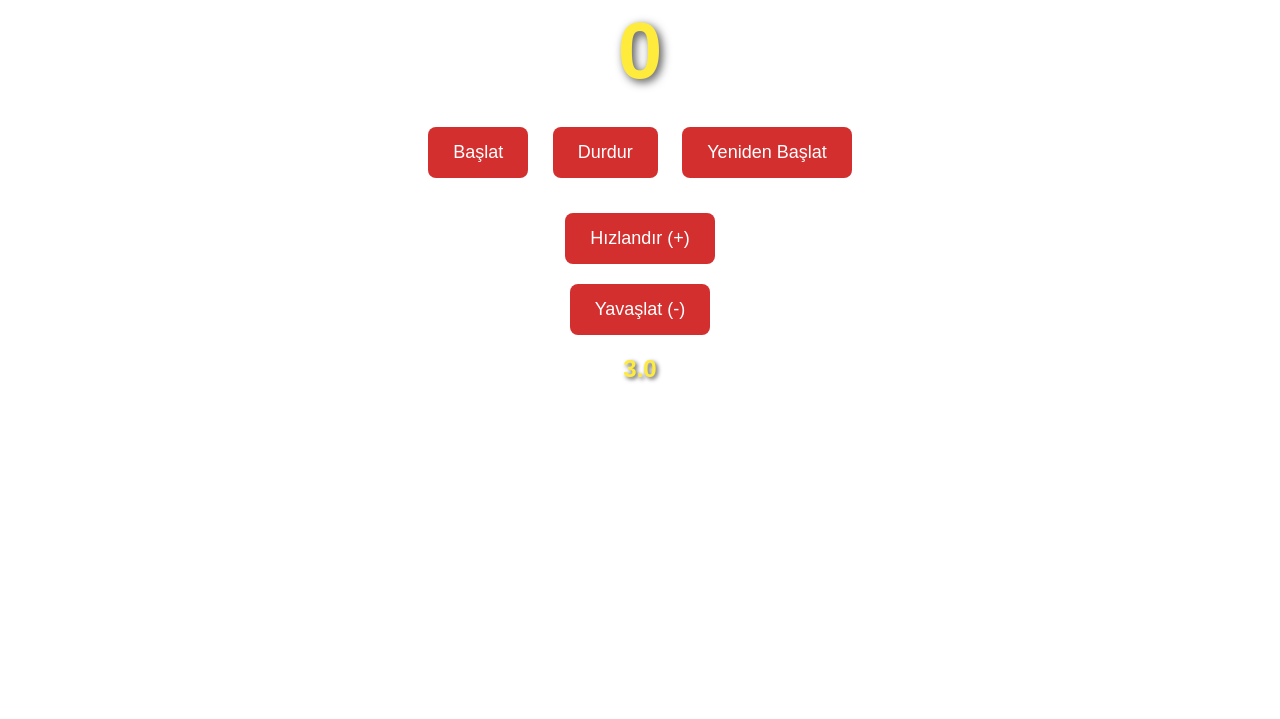
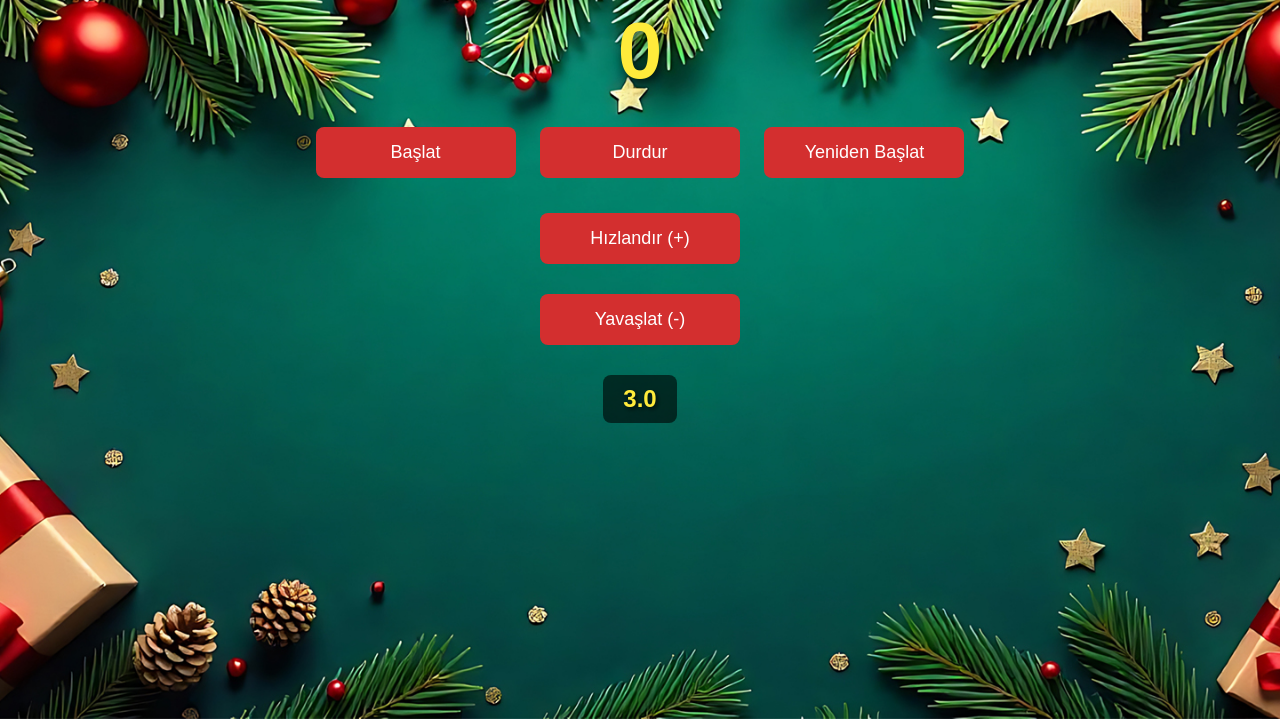
Before and after one commit to cagriercan/tombalaokuyucu, a plain HTML site: page index.html in a window 1280 px wide. Shown: the part 81-800 px from the top of the page. Drawn offline with Linux system fonts and the light colour scheme.

Commit message:
Add files via upload

```diff
--- a/index.html
+++ b/index.html
@@ -21,7 +21,7 @@
     <div class="speed-container">
         <button id="speedUpBtn">Hızlandır (+)</button>
         <button id="slowDownBtn">Yavaşlat (-)</button>
-        <span id="speedDisplay">3</span> saniye
+        <s<span id="speedDisplay">3</span> <!-- Sadece sayı kaldı -->
     </div>
 
     <div id="history"></div>
--- a/style.css
+++ b/style.css
@@ -1,9 +1,9 @@
 body {
     font-family: 'Arial', sans-serif;
     text-align: center;
-    background: url('—Pngtree—festive holly christmas ornament background_16106551.jpg') no-repeat center center fixed;
+    background: url('arkaplan.jpg') no-repeat center center fixed; /* Arka plan güncellendi */
     background-size: cover;
-    color: white;
+    color: yellow
 }
 
 .container {
@@ -31,6 +31,8 @@ button {
     cursor: pointer;
     border-radius: 8px;
     transition: 0.3s;
+    width: 200px;
+    text-align: center;
 }
 
 button:hover {
@@ -61,12 +63,15 @@ button:hover {
     font-weight: bold;
     box-shadow: 2px 2px 10px rgba(0, 0, 0, 0.5);
 }
+
+/* 🏆 Hızlandır & Yavaşlat Butonlarını ve Saniye Göstergesini Ortaladım */
 .speed-container {
     display: flex;
     flex-direction: column;
     align-items: center;
     justify-content: center;
     margin-top: 15px;
+    gap: 10px;
 }
 
 #speedDisplay {
@@ -75,8 +80,8 @@ button:hover {
     color: #ffeb3b;
     text-shadow: 2px 2px 4px rgba(0, 0, 0, 0.7);
     margin-top: 10px;
-    display: block;
-    text-align: center;
+    padding: 10px 20px;
+    border-radius: 8px;
+    background: rgba(0, 0, 0, 0.6);
+    display: inline-block;
 }
-
-}
```
Also changed, not shown: arkaplan.jpg (added).
